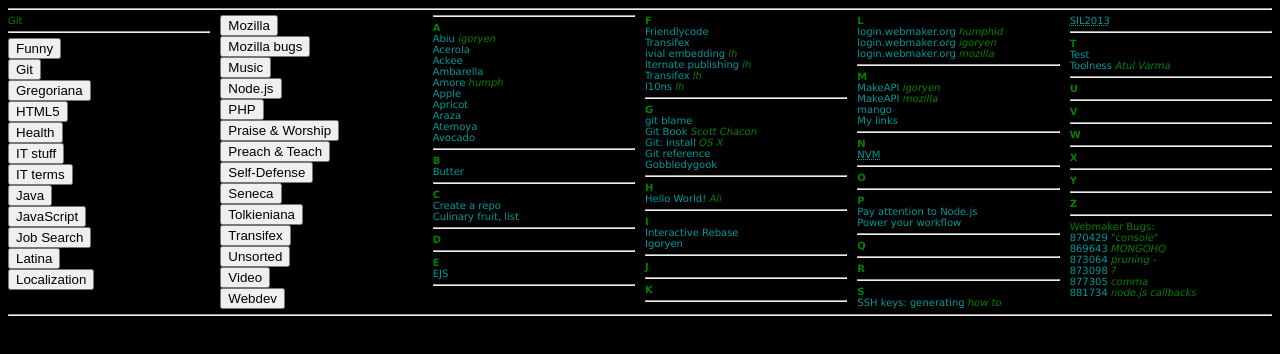
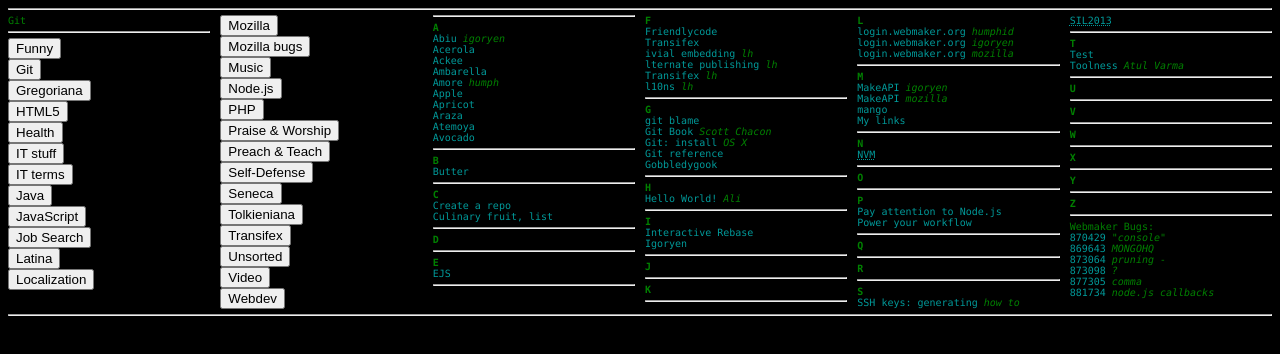
Before and after one commit to igoryen/mylinks, a plain HTML site: page ver1htmlfiles/git.html in a window 1280 px wide. Drawn offline with Linux system fonts and the light colour scheme; files that its build step writes are made by us from their sources; files whose address does not match are found by name.

Commit message:
Changed font

```diff
--- a/mycss.css
+++ b/mycss.css
@@ -17,8 +17,8 @@
 body
 {
     /*font-family: sans-serif;*/
-    font-family: Verdana , Gill Sans MT, sans-serif;
-    /*font-family:  Consolas, monospace;*/
+    /* font-family: Verdana , Gill Sans MT, sans-serif;*/
+    font-family:  Consolas, monospace;
     font-size: 10px;
     font-weight:  lighter;
     color: green;
--- a/myscript.js
+++ b/myscript.js
@@ -1296,6 +1296,7 @@ var l10nFunc = function(){
     , "l10n community":"https://hacks.mozilla.org/2013/04/localization-community-tools-process-part-2-of-3-a-node-js-holiday-season-part-10/"
     , "Language identifiers":"http://www.i18nguy.com/unicode/language-identifiers.html"
     , "Language subtag registry" : "http://www.iana.org/assignments/language-subtag-registry/language-subtag-registry"
+    , "Localizing a node.js app - Ali" : "http://alicoding.com/localized-first-webmaker-org-node-js-app/"
 
 
   };
```
